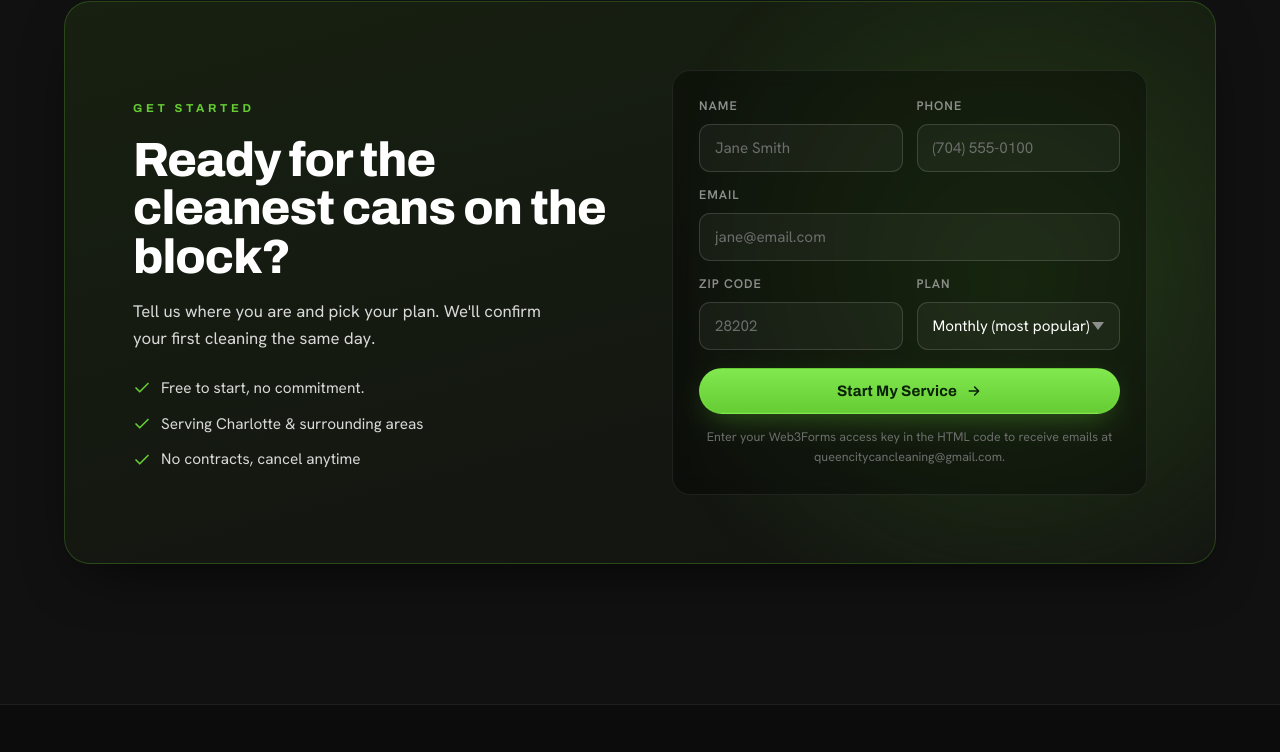
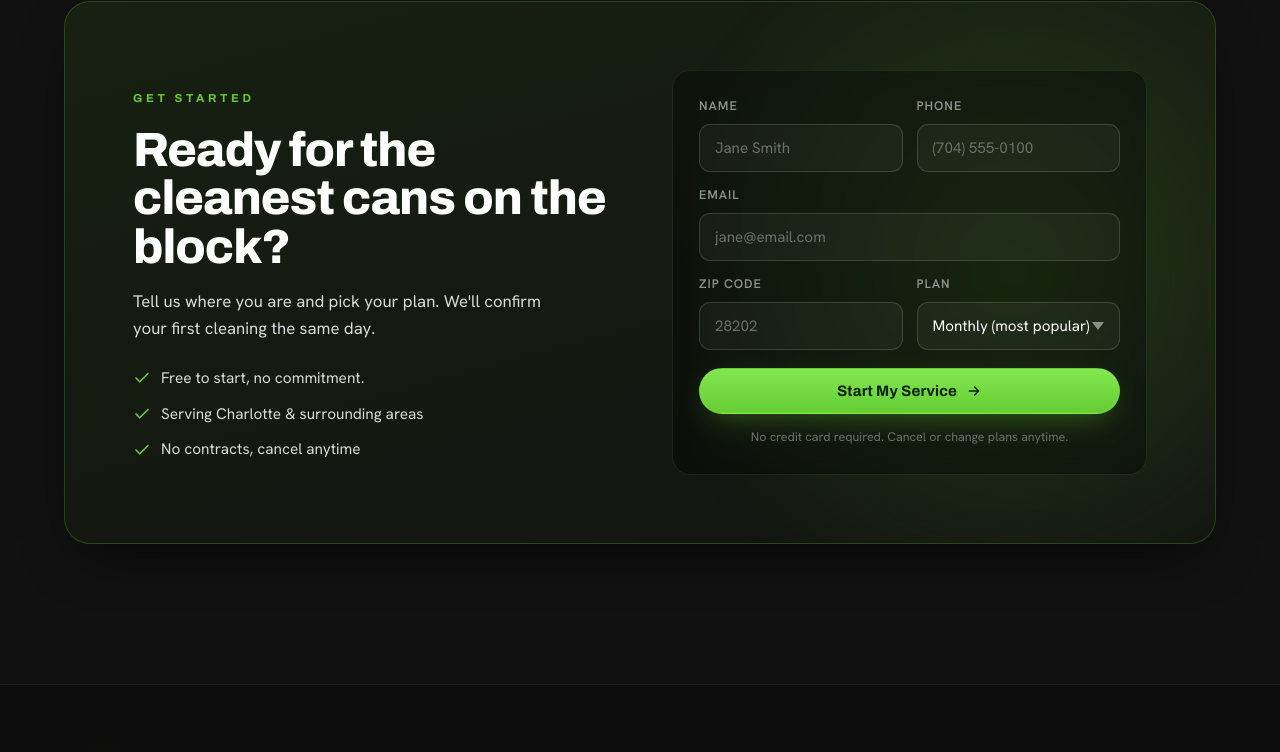
Before and after one commit to HTC20-2/QCCC-V2, a website: page index.html in a window 1280 px wide. Shown: the part 5971-6723 px from the top of the page. Drawn offline with Linux system fonts and the light colour scheme.

Commit message:
Replace developer form note with professional customer micro-copy

```diff
--- a/index.html
+++ b/index.html
@@ -789,7 +789,7 @@ footer{background:#0c0c0c;border-top:1px solid var(--line);padding:70px 0 34px;p
           <button type="submit" class="btn btn-primary">Start My Service
             <svg viewBox="0 0 24 24" fill="none" stroke="currentColor" stroke-width="2.4" stroke-linecap="round" stroke-linejoin="round"><path d="M5 12h14M13 6l6 6-6 6"/></svg>
           </button>
-          <p class="form-note" id="formNote">Enter your Web3Forms access key in the HTML code to receive emails at queencitycancleaning@gmail.com.</p>
+          <p class="form-note" id="formNote">No credit card required. Cancel or change plans anytime.</p>
         </form>
       </div>
     </div>
```
